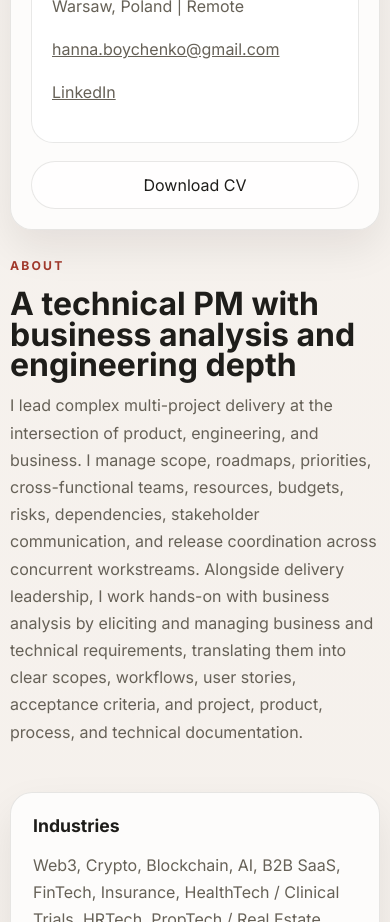
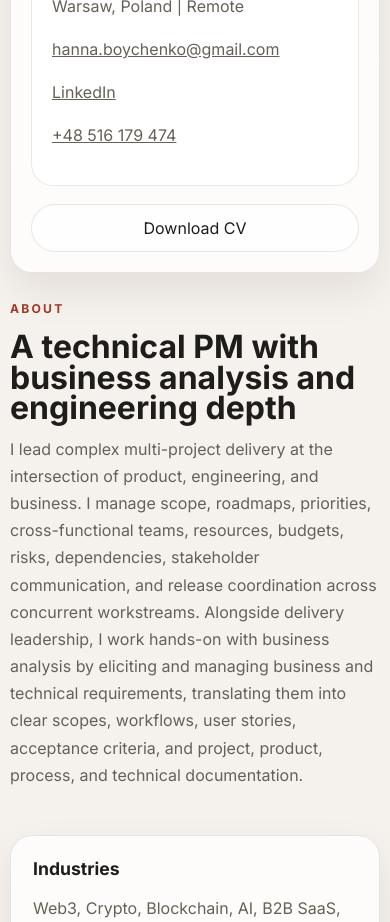
Before and after one commit to Boichenko/boichenko.github.io, a React (Vite) app: page / in a window 390 px wide. Shown: the part 1720-2642 px from the top of the page. Built offline with nearby package versions, Linux system fonts and the light colour scheme.

Commit message:
Add phone to contact details

```diff
--- a/src/App.jsx
+++ b/src/App.jsx
@@ -77,6 +77,9 @@ export default function App() {
             <a href={`mailto:${basics.email}`}>{basics.email}</a>
             <p>
               <a href={basics.linkedin.url}>{basics.linkedin.label}</a>
+            </p>
+            <p>
+              <a href={basics.phone.url}>{basics.phone.label}</a>
             </p>
           </div>
           {downloadAction ? (
--- a/src/data/resume.json
+++ b/src/data/resume.json
@@ -5,6 +5,10 @@
     "summary": "Technical Project Manager, Business Analyst, Program Manager, and PMO leader with 13+ years in IT, including 5+ years leading up to six concurrent projects and cross-functional teams of up to 25 people. Backed by 7 years of hands-on software engineering experience, I bridge business and engineering across Web3, AI, SaaS, and complex digital products. My scope combines delivery governance with business analysis, requirements elicitation and management, process mapping, user stories, acceptance criteria, documentation, executive reporting, presales, and release coordination.",
     "location": "Warsaw, Poland | Remote",
     "email": "hanna.boychenko@gmail.com",
+    "phone": {
+      "label": "+48 516 179 474",
+      "url": "tel:+48516179474"
+    },
     "linkedin": {
       "label": "LinkedIn",
       "url": "https://www.linkedin.com/in/hannaboychenko/"
```
